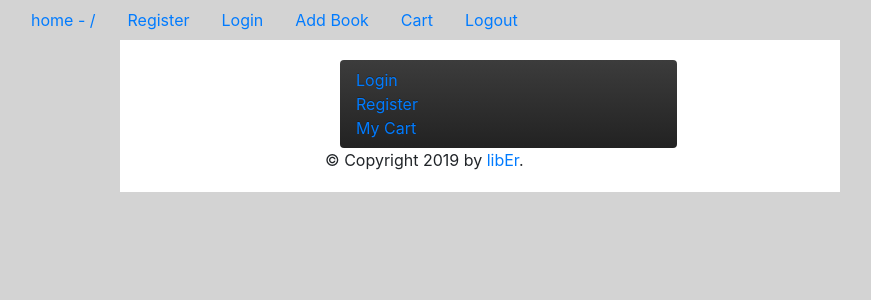
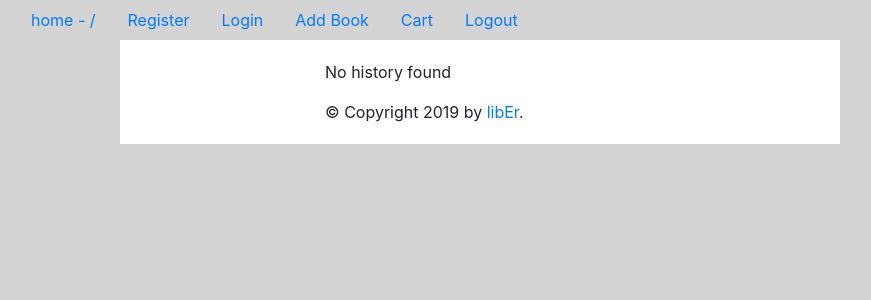
Before and after one commit to daviddongguo/BookstorePHP, a PHP site: template php_project/templates/transactionhistory.html.twig in a window 1280 px wide. Shown: the top 300 px of the page, without its empty margins (160-1031 px from the left). Run offline with PHP 8.4, Linux system fonts and the light colour scheme; the template is opened without the code that fills it, so the values that code supplies are empty; some libraries are stand-ins or nearby versions.

Commit message:
Transaction History and Sell History

```diff
--- a/php_project/templates/transactionhistory.html.twig
+++ b/php_project/templates/transactionhistory.html.twig
@@ -1,40 +1,99 @@
 {% extends "master.html.twig" %}
 
+{% block extrastyles %}
+    <style>
+        .affix {top: 0; width: 100%; z-index: 9999 !important;}
+        .affix + .container-fluid {padding-top: 70px; }
 
+        .card
+        {
+            box-shadow: 0 4px 8px 0 rgba(0,0,0,0.2);
+            transition: 0.3s;
+            border-radius: 50px;
+            height: 100%;
+            width: 100%;
+        }
+
+        .card:hover {  box-shadow: 0 18px 26px 0 rgba(0,0,0,0.2); }
+
+        img {  border-radius: 50px 50px 50px 50px; }
+
+
+        .row {  display: flex;  }
+        .column { flex: 50%;  }
+    </style>
+
+
+    <link rel="stylesheet" href="https://cdnjs.cloudflare.com/ajax/libs/font-awesome/4.7.0/css/font-awesome.min.css">
+
+    <link rel="stylesheet" href="https://use.fontawesome.com/releases/v5.6.3/css/solid.css" integrity="sha384-+0VIRx+yz1WBcCTXBkVQYIBVNEFH1eP6Zknm16roZCyeNg2maWEpk/l/KsyFKs7G" crossorigin="anonymous">
+    <link rel="stylesheet" href="https://use.fontawesome.com/releases/v5.6.3/css/fontawesome.css" integrity="sha384-jLuaxTTBR42U2qJ/pm4JRouHkEDHkVqH0T1nyQXn1mZ7Snycpf6Rl25VBNthU4z0" crossorigin="anonymous">
+
+{% endblock %}
 
 {% block title %}
     Transaction History
 {% endblock %}
 
 
-
-
 {% block content %}
-
-
-<div class="container-fluid">
-
+    <!--
     <nav class="navbar navbar-inverse" data-spy="affix" data-offset-top="0">
         <ul class="nav navbar-nav">
-
             {% if global_userId %}
                 <li><a href="/logout">Logout</a></li>
                 <li><a href="/cart">Cart</a></li>
-                <li><a href="/transactionhistory">Transaction History</a></li>
-                <li><a href="/sellhistory">Sale History</a></li>
+                <li><a href="/transactionhistory">History</a></li>
+                <li><a href="/sellhistory">Sales</a></li>
                 <li><a href="/sell">Sell a Book</a></li>
 
             {% else %}
-
-
                 <li><a href="/login">Login</a></li>
                 <li><a href="/register">Register</a></li>
                 <li><a href="/cart">My Cart</a></li>
-
             {% endif %}
-
         </ul>
     </nav>
+    -->
+
+
+    {% if items %}
+
+        {% for book in books %}
+
+
+
+            <div class="row">
+                <div class="col-sm-4">
+                    <div class="card">
+                        <img width="190px" src="{{ book.image }}" alt="Book">
+                    </div>
+                </div>
+
+                <div class="col-sm-6">
+                    <div>
+                        <h3>{{ book.title }}</h3>
+                        <h3>{{ book.author }}</h3>
+                        <p>{{ book.description }}</p>
+                        <p>{{ book.ISBN }}<p>
+                    </div>
+                </div>
+
+                <div style="font-size:20px" class="col-sm-4">
+                    <b >{{ book.price }}</b>
+                    <br><br>
+                    <b>no timestamp</b>
+                </div>
+            </div>
+
+        {% endfor %}
+
+    {% else %}
+
+        <P>No history found</p>
+
+    {% endif %}
+
 
 
 
```
Also changed, not shown: php_project/templates/sellhistory.html.twig (+83 -0 lines).
